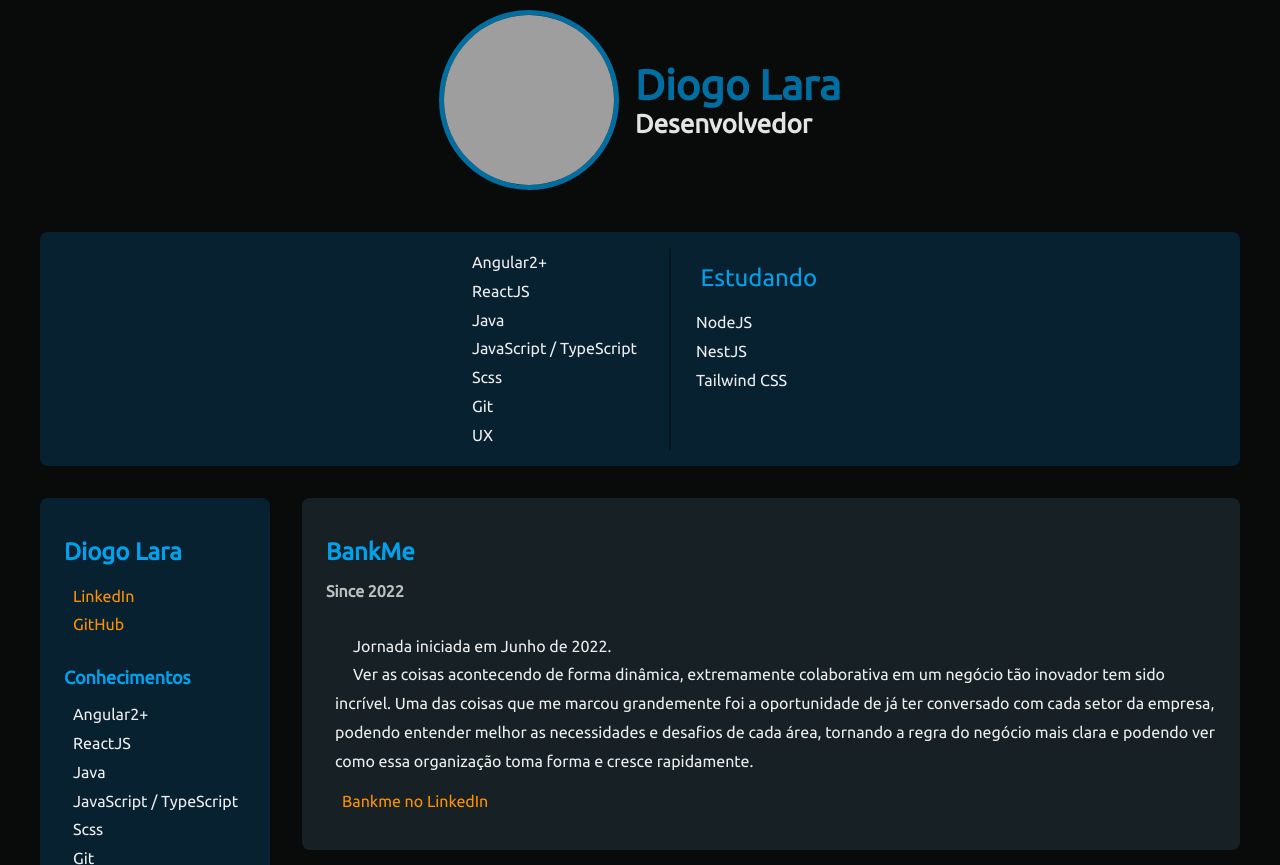
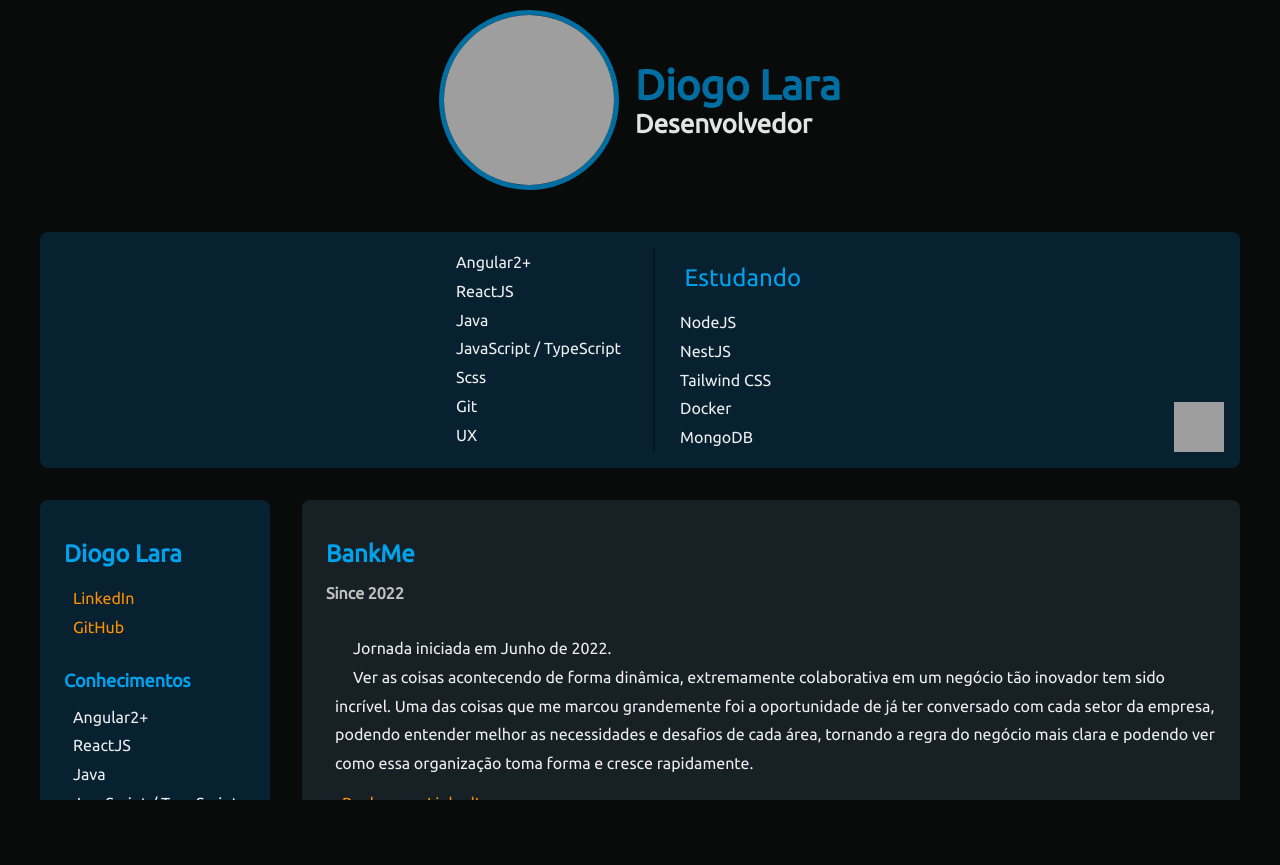
Before and after one commit to DiogoZdev/DiogoZdev.github.io, a plain HTML site: page index.html in a window 1280 px wide. Shown: the top 865 px of the page. After the commit the page ends 800 px from the top, so only its background shows below. Drawn offline with Linux system fonts and the light colour scheme; grey boxes are pictures that could not be loaded.

Commit message:
ajuste link anotações

```diff
--- a/index.html
+++ b/index.html
@@ -38,7 +38,12 @@
             <li>NodeJS</li>
             <li>NestJS</li>
             <li>Tailwind CSS</li>
+            <li>Docker</li>
+            <li>MongoDB</li>
           </ul>
+          <a href="https://diogo-lara.notion.site/diogo-lara/Diogo-Dev-07d85b8ef6da45048992a23748ff2f55" target="_blank">
+            <img title="Minhas Anotações" src="https://upload.wikimedia.org/wikipedia/commons/4/45/Notion_app_logo.png?20200221181224" alt="books" class="notion">
+          </a>
         </div>
       </header>
 
@@ -109,25 +114,12 @@
             </ul>
           </article>
 
-          <article card>
-            <h1 title>Estudos e Recomendações</h1>
-            <h2>Since 2019</h2>
-            <p>
-              Aqui guardo algumas anotações das coisas que estudei e que tenho estudado, recomenções de cursos e outros. Espero poder ajudar outros que estão nessa jornada também.
-            </p>
-            <ul>
-              <li><a target ="_blank" href="https://diogo-lara.notion.site/Dev-07d85b8ef6da45048992a23748ff2f55">Minhas anotações no Notion</a></li>
-            </ul>
-          </article>
-
         </section>
       </main>
 
       <footer>
         2022 - Obrigado por vir até aqui!  :)
       </footer>
-
-
     </div>
   </body>
 </html>
--- a/styles.css
+++ b/styles.css
@@ -10,6 +10,7 @@
 html, body {
   width: 100vw;
   height: 100vh;
+  overflow-x: hidden;
 }
 
 body {
@@ -65,6 +66,7 @@ header h2 {
 }
 
 .tech {
+  position: relative;
   width: 100%;
   padding: 1rem;
   background-color: #082131;
@@ -73,6 +75,17 @@ header h2 {
   gap: 2rem;
   justify-content: center;
   border-radius: 8px;
+}
+
+.tech .notion {
+  position: absolute;
+  bottom: 1rem;
+  right: 1rem;
+  width: 50px;
+  height: 50px;
+  border: unset;
+  border-radius: unset;
+  background-color: unset;
 }
 
 main {
```
